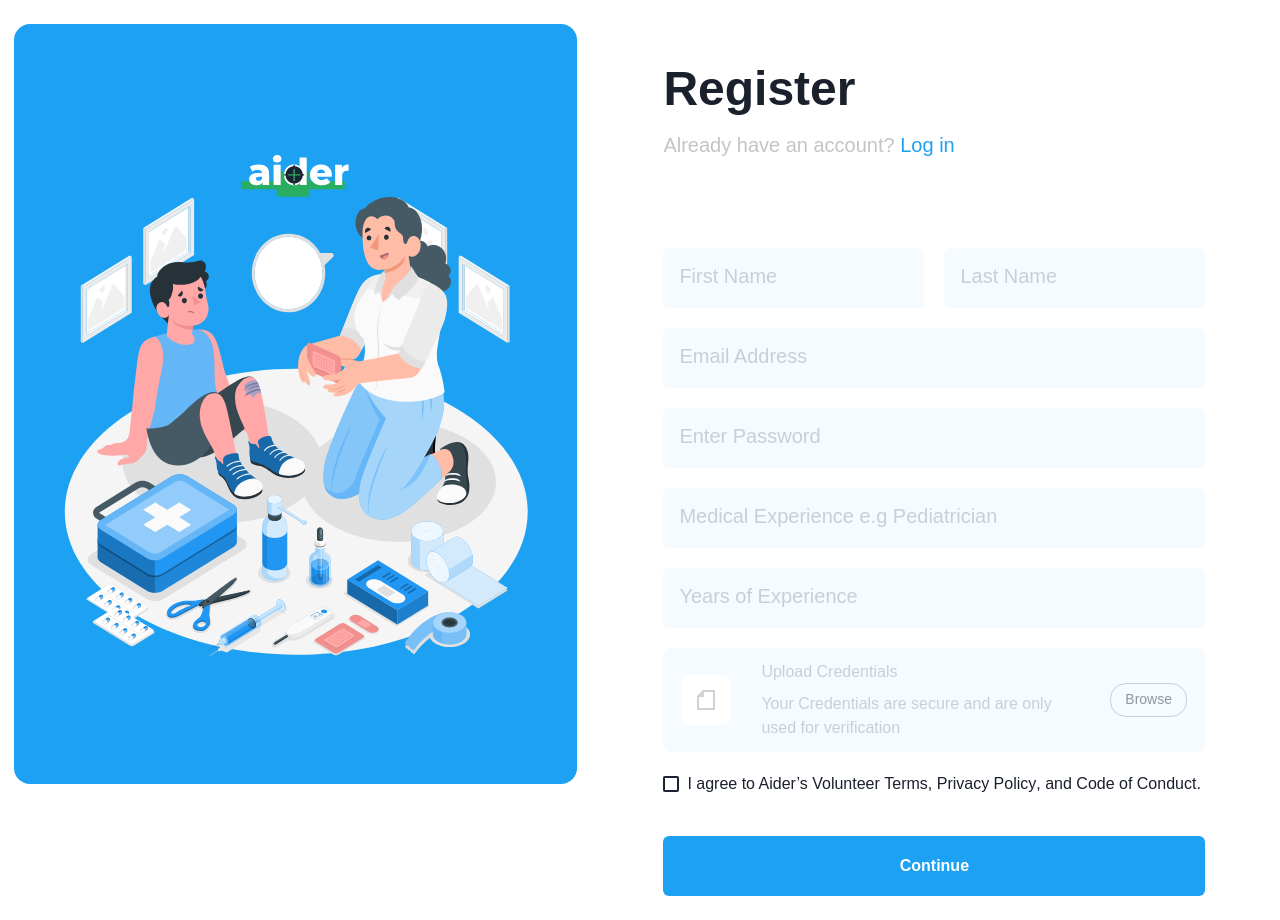
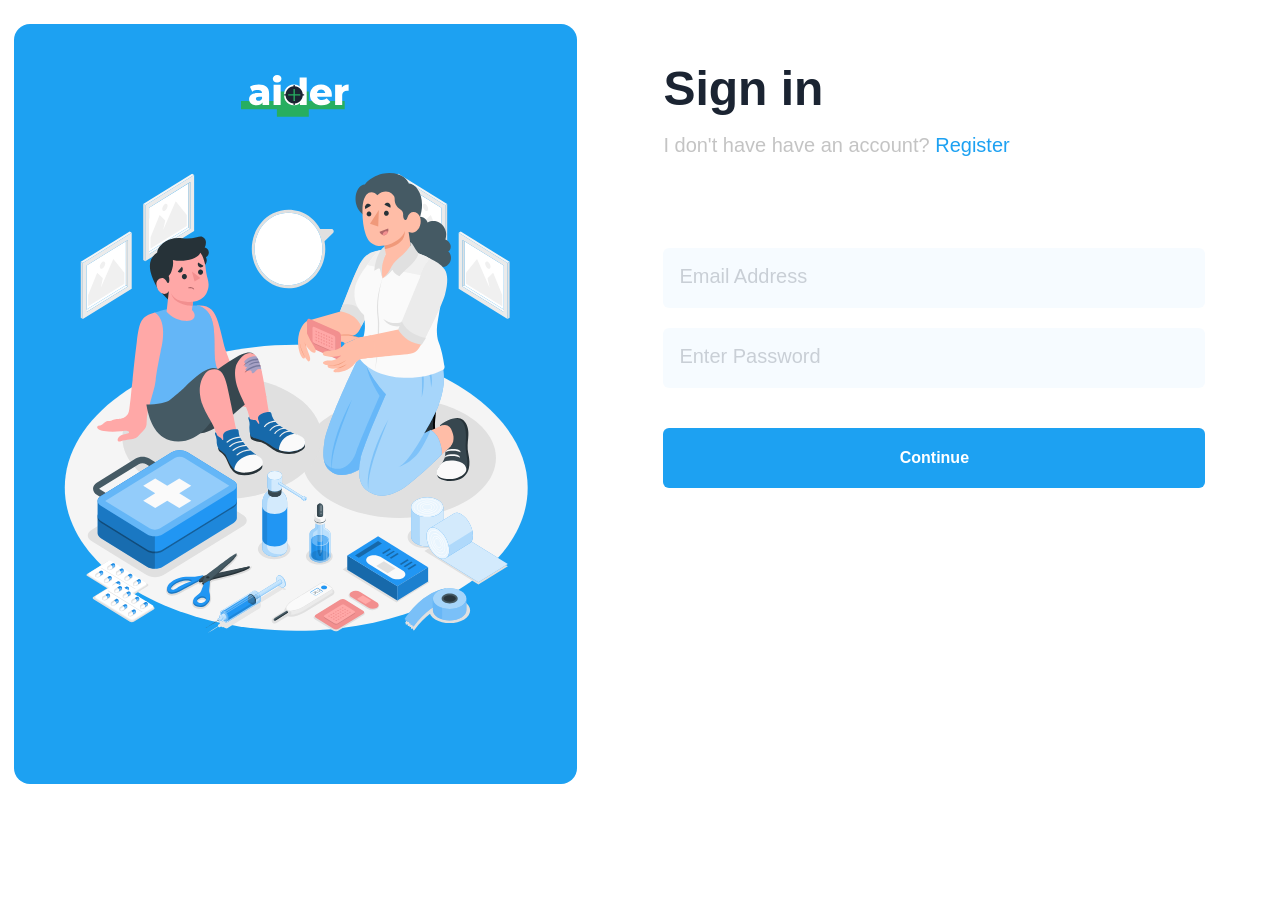
Before and after one commit to Horlarhyinka/Aida, a React (Vite) app in the folder frontend/: page / in a window 1280 px wide. After the commit the page ends 808 px from the top, so only its background shows below. Built offline with nearby package versions, Linux system fonts and the light colour scheme.

Commit message:
added login screen

```diff
--- a/frontend/src/App.tsx
+++ b/frontend/src/App.tsx
@@ -2,14 +2,14 @@ import { ChakraProvider } from "@chakra-ui/react";
 import "./App.css";
 // import HomePage from "./app/home";
 import theme from "./theme";
-import Login from "./app/login";
+import Register from "./app/login";
 
 function App() {
 
   return (
     <ChakraProvider theme={theme} >
       {/* <HomePage/> */}
-      <Login />
+      <Register />
     </ChakraProvider>
 
   );
--- a/frontend/src/app/login.tsx
+++ b/frontend/src/app/login.tsx
@@ -1,9 +1,8 @@
-import { Box, FormControl, Heading, HStack, Input, Stack, Text, VStack, Image, Button, Checkbox} from "@chakra-ui/react"
+import { Box, FormControl, Heading, HStack, Input, Text, VStack, Image, Button, } from "@chakra-ui/react"
 import logo from '../assets/svg/logo.svg'
 import auth_banner from '../assets/svg/auth_banner.svg'
-import fileLogo from '../assets/svg/file.svg'
 
-const Login = () =>{
+const Register = () =>{
     const placeholderStyle = {
         color: 'gray.50',
         fontSize: '20px',
@@ -11,43 +10,23 @@ const Login = () =>{
     }
     return <HStack px={'14px'} spacing={'86px'} py={'24px'} alignItems={'flex-start'} w='100%' >
         <Box maxW={'718px'} textAlign={'center'} pos={'relative'} alignItems={"center"} alignContent={"center"} boxSizing="border-box" bgColor={'primary.500'} rounded={'1rem'} h={'95vh'} w={'45%'} >
-        <Image mx={'auto'}  src={logo} alt="logo" />
+        <Image mx={'auto'} pos={'absolute'} top={'45px'} left={'calc((100% - 109px)/2)'}  src={logo} alt="logo" />
         <Image mx={'auto'} src={auth_banner} alt="" />
         </Box>
         <VStack maxW={'542px'} w={'45%'} verticalAlign={'top'} alignItems={'flex-start'}  >
             <VStack align={'left'} spacing={'12px'} mt={'36px'}  >
-                <Heading textAlign={'left'} fontSize={'3rem'} fontWeight={700} >Register</Heading>
-                <Text fontSize={'20px'} fontWeight={400} color={'gray.100'} >Already have an account? <Text as={"a"} color={'primary.500'} href="/login" >Log in</Text></Text>
+                <Heading textAlign={'left'} fontSize={'3rem'} color={'gray.200'} fontWeight={700} >Sign in</Heading>
+                <Text fontSize={'20px'} fontWeight={400} color={'gray.100'} >I don't have have an account? <Text as={"a"} color={'primary.500'} href="/register" >Register</Text></Text>
             </VStack>
             <FormControl mt={'80px'} >
             <VStack spacing={'20px'} >
-
-
-                <Stack w={'100%'} direction={"row"} spacing={'20px'} >
-                    <Input _placeholder={placeholderStyle} bg={'primary.100'} border={'none'} h='60px' name="firstName" placeholder="First Name" />
-                    <Input _placeholder={placeholderStyle} bg='primary.100' border={'none'} h='60px' name="lasttName" placeholder="Last Name" />
-                </Stack>
             <Input _placeholder={placeholderStyle} bg={'primary.100'} border={'none'}  h='60px' name="email" placeholder="Email Address" />
             <Input _placeholder={placeholderStyle} bg={'primary.100'} border={'none'}  h='60px' name="Password" placeholder="Enter Password" />
-            <Input _placeholder={placeholderStyle} bg={'primary.100'} border={'none'}  h='60px' name="experience" placeholder="Medical Experience e.g Pediatrician" />
-            <Input _placeholder={placeholderStyle} bg={'primary.100'} border={'none'}  h='60px' name="experienceYears" placeholder="Years of Experience" />
             </VStack>
-            <HStack alignContent={'flex-start'} mt='20px' spacing={'30px'} w={'100%'} boxSizing="border-box" bg={'primary.100'} rounded={'0.5rem'} px={'18px'} py={'12px'} >
-            <Image src={fileLogo} alt="" />
-            <VStack align={'left'} textAlign={'left'} color={'gray.50'} >
-                <Text>Upload Credentials</Text>
-                <Text>Your Credentials are secure and are only used for verification</Text>
-            </VStack>
-            <Button w='96px' h='34px' color={'#2632387F'} px={'12px'} py='6px' fontWeight={380} bg={'none'} borderWidth={'0.5px'} borderColor={'gray.50'} fontSize={'14px'} rounded={'1rem'} >Browse</Button>
-            </HStack>
-            <HStack mt={'20px'} >
-                <Checkbox/>
-                <Text>I agree to Aider’s Volunteer <Text as={'a'} >Terms</Text>, <Text as={'a'} >Privacy Policy</Text >, and <Text as={'a'} >Code of Conduct</Text>.</Text>
-            </HStack>
             <Button mt={'40px'} w={'100%'} h='60px' color={'white'} bg={'primary.500'} >Continue</Button>
             </FormControl>
         </VStack>
     </HStack>
 }
 
-export default Login
+export default Register
```
Also changed, not shown: frontend/src/app/register.tsx (added, +58 -0 lines).
